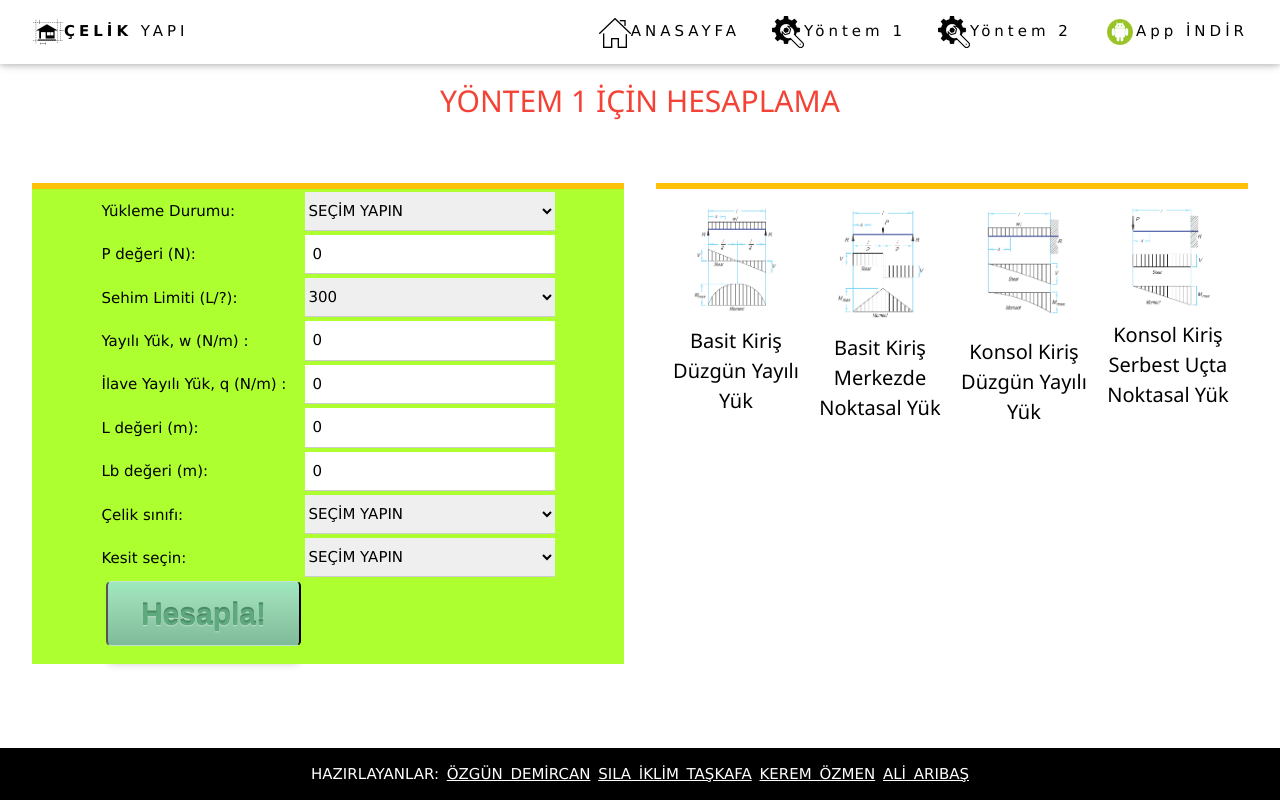
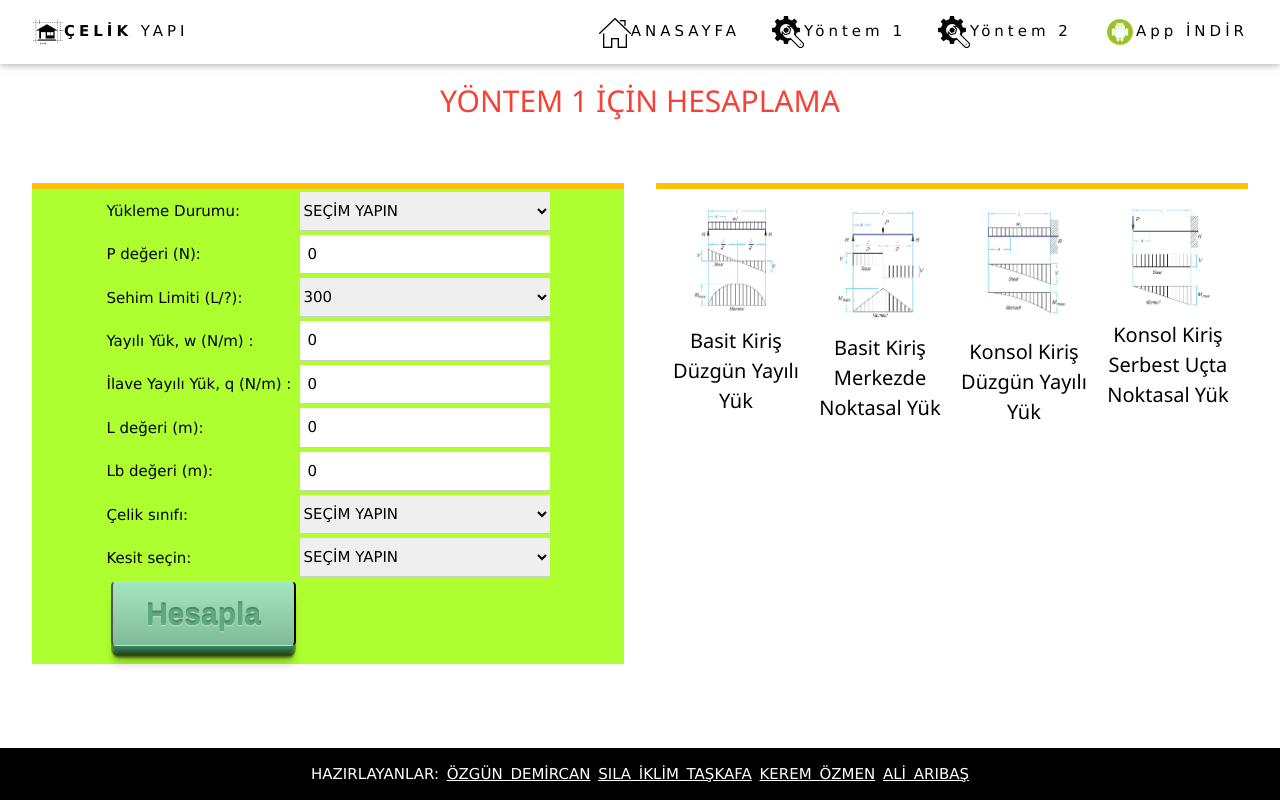
Before and after one commit to ozmen1/ProjeCelikKirisTasarim, a Flask app: page /yontem_1.html in a window 1280 px wide. Run offline with Flask 2, Linux system fonts and the light colour scheme; data that the repository does not hold is empty.

Commit message:
lokal kopya senkronizasyonu

```diff
--- a/templates/yontem_1.html
+++ b/templates/yontem_1.html
@@ -219,7 +219,7 @@
   <div class="w3-row w3-container" style="margin:50px 0">
     <div class="w3-half w3-container">
       <div class="w3-topbar w3-border-amber">
-        <form action="/yontem_1" method="post" style="background-color:greenyellow;">
+        <form action="/yontem_1" method="post" style="background-color:greenyellow; position: relative; z-index:0;">
 
           <table style="margin: auto;">
             <tr>
@@ -295,7 +295,7 @@
             <tr>
               <td>
                 <div class="container">
-                  <button class="button">Hesapla!</button>
+                  <button class="button">Hesapla</button>
                 </div>
               </td>
             </tr>
--- a/templates/yontem_2.html
+++ b/templates/yontem_2.html
@@ -212,7 +212,7 @@
   <div class="w3-row w3-container" style="margin:50px 0">
     <div class="w3-half w3-container">
       <div class="w3-topbar w3-border-amber">
-        <form action="/yontem_2" method="post" style="background-color:greenyellow;">
+        <form action="/yontem_2" method="post" style="background-color:greenyellow; position: relative; z-index:0;">
           <table style="margin: auto;">
             <tr>
               <td><label for="yuk_dur">Yükleme Durumu:</label></td>
@@ -290,7 +290,7 @@
             <tr>
               <td>
                 <div class="container">
-                  <button class="button">Hesapla!</button>
+                  <button class="button">Hesapla</button>
                 </div>
               </td>
             </tr>
```
